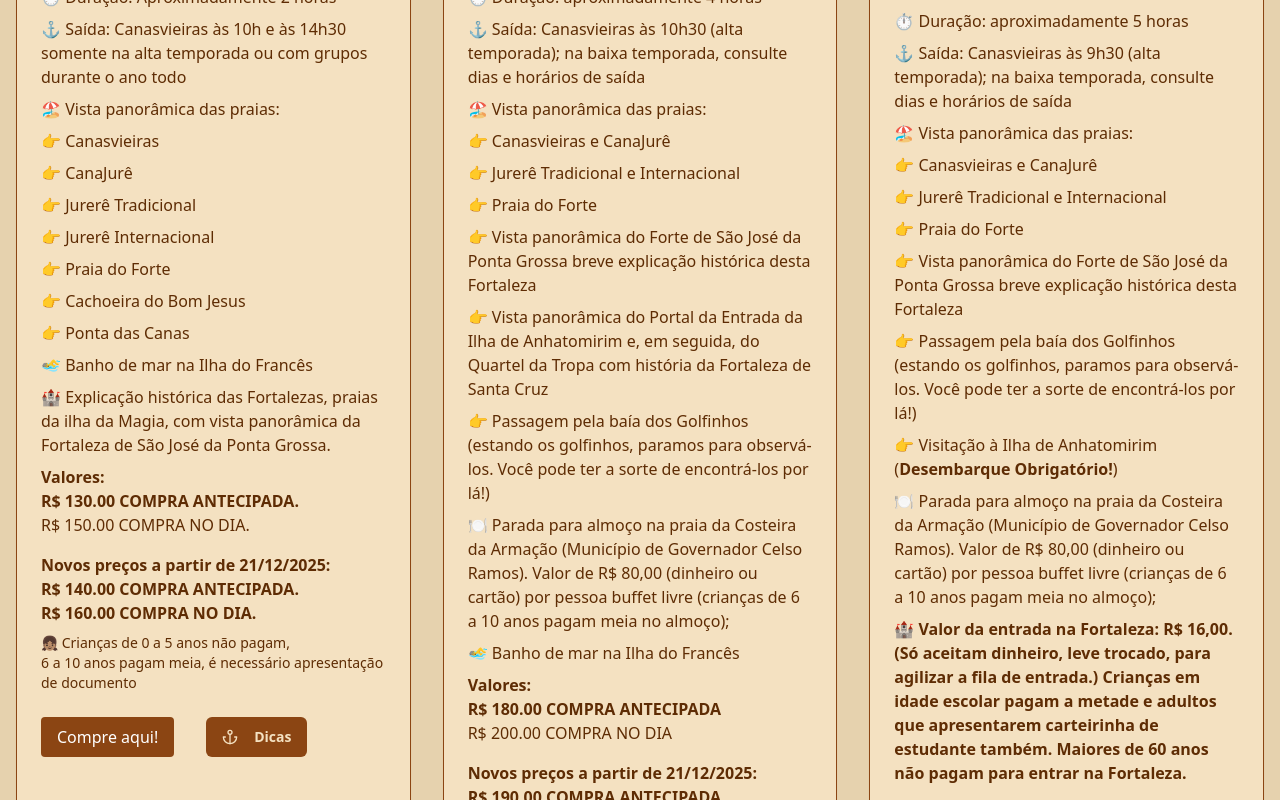
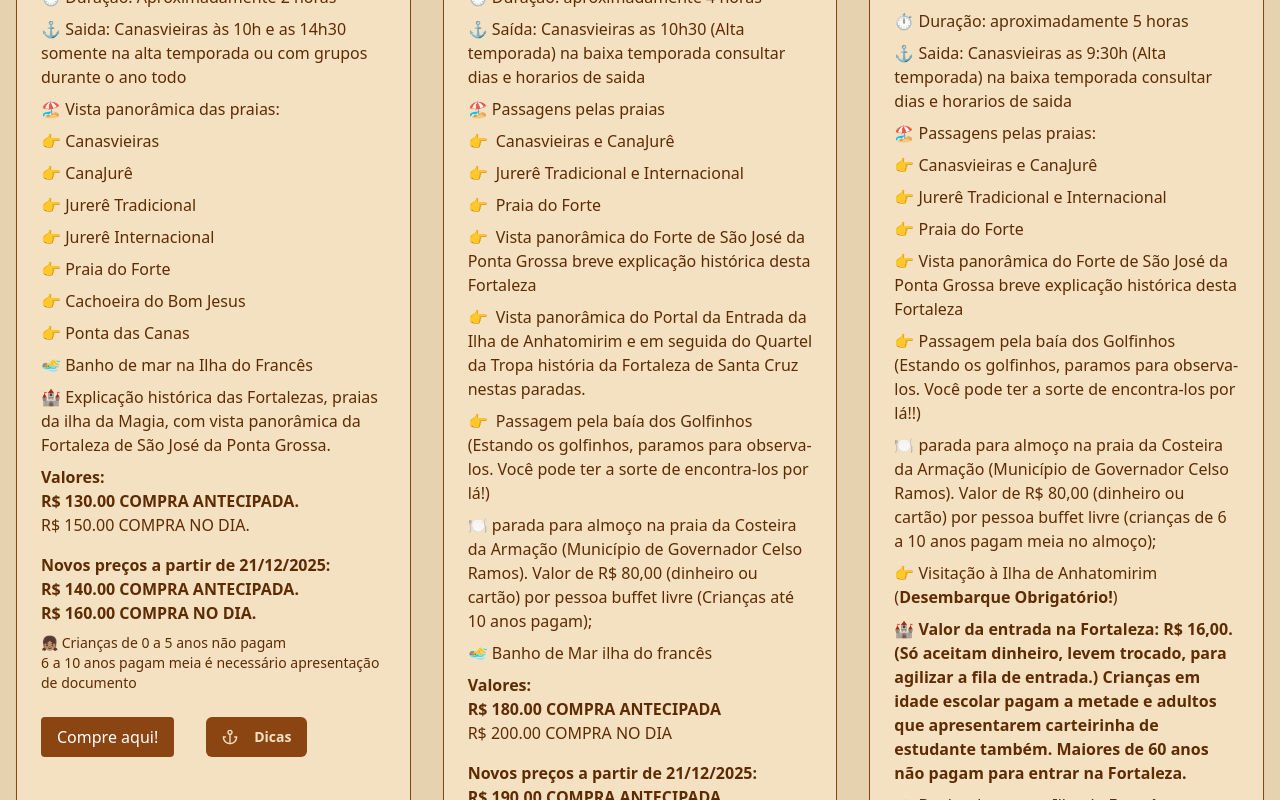
Before and after one commit to Ssalvador221/landing-barco-pirata, a Next.js app: page / in a window 1280 px wide. Shown: the part 3100-3900 px from the top of the page. Built offline with nearby package versions, Linux system fonts and the light colour scheme; a web font is replaced by a local one.

Commit message:
Revert "fix: Grammatical corrections"

```diff
--- a/src/components/cards/AboutRide.tsx
+++ b/src/components/cards/AboutRide.tsx
@@ -37,7 +37,7 @@ function AboutRide() {
             <CardContent className="text-[#5e2c04]">
               <p className="mb-2">⏱️ Duração: Aproximadamente 2 horas</p>
               <p className="mb-2">
-                ⚓ Saída: Canasvieiras às 10h e às 14h30 somente na alta
+                ⚓ Saida: Canasvieiras às 10h e as 14h30 somente na alta
                 temporada ou com grupos durante o ano todo
               </p>
               <p className="mb-2">🏖️ Vista panorâmica das praias:</p>
@@ -66,11 +66,11 @@ function AboutRide() {
                 R$ 160.00 COMPRA NO DIA.
               </p>
               <p className="text-sm mt-2">
-                👧🏽 Crianças de 0 a 5 anos não pagam,
+                👧🏽 Crianças de 0 a 5 anos não pagam
               </p>
               <p className="text-sm">
                 {' '}
-                6 a 10 anos pagam meia, é necessário apresentação de documento
+                6 a 10 anos pagam meia é necessário apresentação de documento
               </p>
             </CardContent>
             <CardFooter>
@@ -105,36 +105,43 @@ function AboutRide() {
             <CardContent className="text-[#5e2c04]">
               <p className="mb-2">⏱️ Duração: aproximadamente 4 horas</p>
               <p className="mb-2">
-                ⚓ Saída: Canasvieiras às 10h30 (alta temporada); na baixa
-                temporada, consulte dias e horários de saída
+                ⚓ Saída: Canasvieiras as 10h30 (Alta temporada) na baixa
+                temporada consultar dias e horarios de saida
               </p>
-              <p className="mb-2">🏖️ Vista panorâmica das praias:</p>
-              <ul className="list-none mb-2 space-y-2">
-                <li>👉 Canasvieiras e CanaJurê</li>
-                <li>👉 Jurerê Tradicional e Internacional</li>
-                <li>👉 Praia do Forte</li>
+              <p className="mb-2">🏖️ Passagens pelas praias</p>
+              <ul className="flex flex-col gap-2 list-none mb-2">
                 <li>
-                  👉 Vista panorâmica do Forte de São José da Ponta Grossa breve
-                  explicação histórica desta Fortaleza
+                  <span className="mr-2">👉</span>Canasvieiras e CanaJurê
                 </li>
                 <li>
-                  👉 Vista panorâmica do Portal da Entrada da Ilha de
-                  Anhatomirim e, em seguida, do Quartel da Tropa com história da
-                  Fortaleza de Santa Cruz
+                  <span className="mr-2">👉</span>Jurerê Tradicional e
+                  Internacional
                 </li>
                 <li>
-                  👉 Passagem pela baía dos Golfinhos (estando os golfinhos,
-                  paramos para observá-los. Você pode ter a sorte de encontrá-los
-                  por lá!)
+                  <span className="mr-2">👉</span>Praia do Forte
+                </li>
+                <li>
+                  <span className="mr-2">👉</span>Vista panorâmica do Forte de
+                  São José da Ponta Grossa breve explicação histórica desta
+                  Fortaleza
+                </li>
+                <li>
+                  <span className="mr-2">👉</span>Vista panorâmica do Portal da
+                  Entrada da Ilha de Anhatomirim e em seguida do Quartel da
+                  Tropa história da Fortaleza de Santa Cruz nestas paradas.
+                </li>
+                <li>
+                  <span className="mr-2">👉</span>Passagem pela baía dos
+                  Golfinhos (Estando os golfinhos, paramos para observa-los.
+                  Você pode ter a sorte de encontra-los por lá!)
                 </li>
               </ul>
               <p className="mb-2">
-                🍽️ Parada para almoço na praia da Costeira da Armação (Município
+                🍽️ parada para almoço na praia da Costeira da Armação (Município
                 de Governador Celso Ramos). Valor de R$ 80,00 (dinheiro ou
-                cartão) por pessoa buffet livre (crianças de 6 a 10 anos pagam
-                meia no almoço);
+                cartão) por pessoa buffet livre (Crianças até 10 anos pagam);
               </p>
-              <p className="mb-2">🏊‍♂️ Banho de mar na Ilha do Francês</p>
+              <p className="mb-2">🏊‍♂️ Banho de Mar ilha do francês</p>
               <p className="font-bold">Valores:</p>
               <p className="font-bold">R$ 180.00 COMPRA ANTECIPADA</p>
               <p>R$ 200.00 COMPRA NO DIA</p>
@@ -146,11 +153,11 @@ function AboutRide() {
                 R$ 210.00 COMPRA NO DIA.
               </p>
               <p className="text-sm mt-2">
-                👧🏽 Crianças de 0 a 5 anos não pagam,
+                👧🏽 Crianças de 0 a 5 anos não pagam
               </p>
               <p className="text-sm">
                 {' '}
-                6 a 10 anos pagam meia, é necessário apresentação de documento
+                6 a 10 anos pagam meia é necessário apresentação de documento
               </p>
             </CardContent>
             <CardFooter className="fel">
@@ -185,10 +192,10 @@ function AboutRide() {
             <CardContent className="text-[#5e2c04]">
               <p className="mb-2">⏱️ Duração: aproximadamente 5 horas</p>
               <p className="mb-2">
-                ⚓ Saída: Canasvieiras às 9h30 (alta temporada); na baixa
-                temporada, consulte dias e horários de saída
+                ⚓ Saida: Canasvieiras as 9:30h (Alta temporada) na baixa
+                temporada consultar dias e horarios de saida
               </p>
-              <p className="mb-2">🏖️ Vista panorâmica das praias:</p>
+              <p className="mb-2">🏖️ Passagens pelas praias:</p>
               <ul className="list-none mb-2 space-y-2">
                 <li>👉 Canasvieiras e CanaJurê</li>
                 <li>👉 Jurerê Tradicional e Internacional</li>
@@ -198,30 +205,30 @@ function AboutRide() {
                   explicação histórica desta Fortaleza
                 </li>
                 <li>
-                  👉 Passagem pela baía dos Golfinhos (estando os golfinhos,
-                  paramos para observá-los. Você pode ter a sorte de
-                  encontrá-los por lá!)
+                  👉 Passagem pela baía dos Golfinhos (Estando os golfinhos,
+                  paramos para observa-los. Você pode ter a sorte de
+                  encontra-los por lá!!)
                 </li>
+                <p className="mb-2">
+                  🍽️ parada para almoço na praia da Costeira da Armação
+                  (Município de Governador Celso Ramos). Valor de R$ 80,00
+                  (dinheiro ou cartão) por pessoa buffet livre (crianças de 6 a
+                  10 anos pagam meia no almoço);
+                </p>
                 <li>
                   👉 Visitação à Ilha de Anhatomirim (
                   <strong>Desembarque Obrigatório!</strong>)
                 </li>
+                <p className="font-bold">
+                  🏰 Valor da entrada na Fortaleza: R$ 16,00. (Só aceitam
+                  dinheiro, levem trocado, para agilizar a fila de entrada.)
+                  Crianças em idade escolar pagam a metade e adultos que
+                  apresentarem carteirinha de estudante também. Maiores de 60
+                  anos não pagam para entrar na Fortaleza.
+                </p>
               </ul>
-              <p className="mb-2">
-                🍽️ Parada para almoço na praia da Costeira da Armação (Município
-                de Governador Celso Ramos). Valor de R$ 80,00 (dinheiro ou
-                cartão) por pessoa buffet livre (crianças de 6 a 10 anos pagam
-                meia no almoço);
-              </p>
-              <p className="font-bold">
-                🏰 Valor da entrada na Fortaleza: R$ 16,00. (Só aceitam dinheiro,
-                leve trocado, para agilizar a fila de entrada.) Crianças em
-                idade escolar pagam a metade e adultos que apresentarem
-                carteirinha de estudante também. Maiores de 60 anos não pagam
-                para entrar na Fortaleza.
-              </p>
 
-              <p className="mb-2 mt-4">🏊‍♂️ Banho de mar na Ilha do Francês</p>
+              <p className="mb-2">🏊‍♂️ Banho de mar na Ilha do Francês</p>
 
               <p className="font-bold">Valores:</p>
               <p className="font-bold">R$ 220.00 COMPRA ANTECIPADA.</p>
@@ -234,10 +241,10 @@ function AboutRide() {
                 R$ 260.00 COMPRA NO DIA.
               </p>
               <p className="text-sm mt-2">
-                👧🏽 Crianças de 0 a 5 anos não pagam,
+                👧🏽 Crianças de 0 a 5 anos não pagam
               </p>
               <p className="text-sm">
-                6 a 10 anos pagam meia, é necessário apresentação de documento
+                6 a 10 anos pagam meia é necessário apresentação de documento
               </p>
             </CardContent>
             <CardFooter>
```
